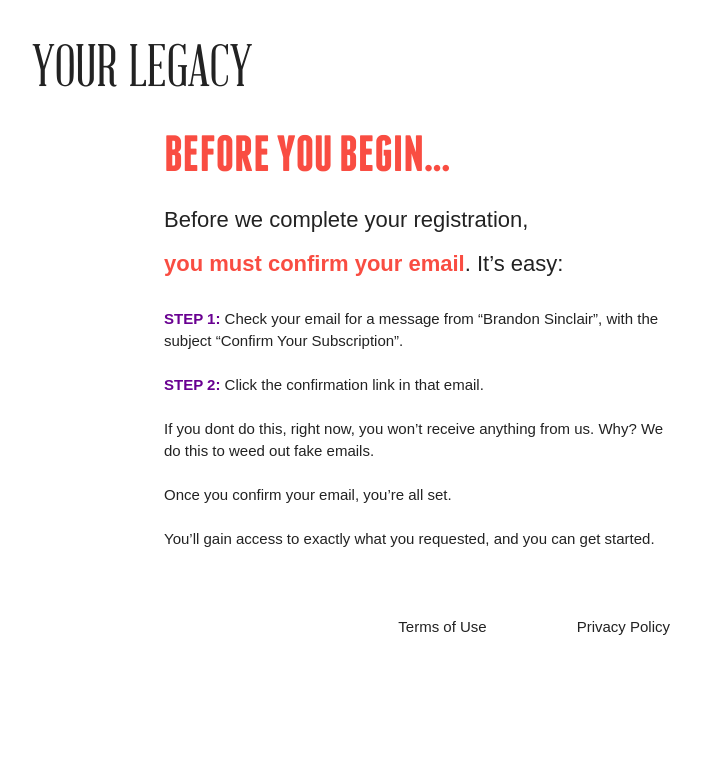
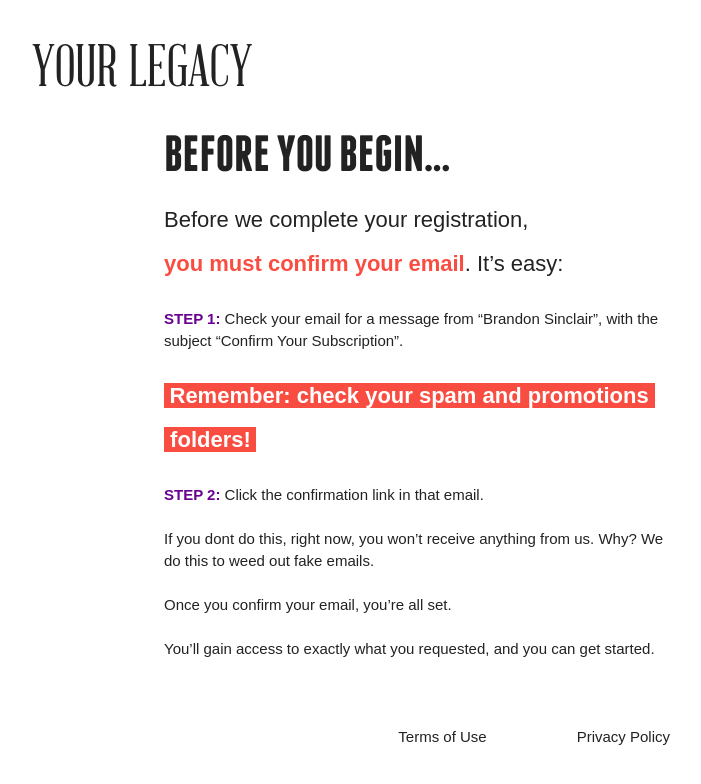
Before and after one commit to yourlegacy/yourlegacy, a Jekyll site: the page built from _posts/static/0100-01-01-confirm-email.html, in a window 1280 px wide. Shown: the top 784 px of the page, without its empty margins (498-1199 px from the left). Built offline with Jekyll 4.4.1, drawn with Linux system fonts in a browser that asks for light colours; nearby versions of some CDN libraries; some web fonts are replaced; comment, search, counter and statistics services are not loaded.

Commit message:
updated confirm email page w spam filter notification

```diff
--- a/_posts/static/0100-01-01-confirm-email.html
+++ b/_posts/static/0100-01-01-confirm-email.html
@@ -20,9 +20,10 @@ title: Confirm Email
 			</div>
 		</div>
 		<div class="g-6">
-			<h2 class="red">Before You Begin...</h2>
+			<h2>Before You Begin...</h2>
 			<p class="lead">Before we complete your registration,<br> <strong class="red">you must confirm your email</strong>. It’s easy:</p>
 			<p><strong class="purple">STEP 1:</strong> Check your email for a message from “Brandon Sinclair”, with the subject “Confirm Your Subscription”.</p>
+			<p class="lead"><strong class="white bg-red highlight">Remember: check your spam and promotions&nbsp; &nbsp;folders!</strong></p>
 			<p><strong class="purple">STEP 2:</strong> Click the confirmation link in that email.</p>
 			<p>If you dont do this, right now, you won’t receive anything from us. Why? We do this to weed out fake emails.</p>
 			<p>Once you confirm your email, you’re all set.</p>
--- a/css/sass/_layout/_colors.scss
+++ b/css/sass/_layout/_colors.scss
@@ -50,9 +50,9 @@
 	color: $black;
 }
 
-.highlight-black {
-    display: inline-block;
-    background: $black;
+.highlight {
+    padding-left: $base / 4;
+    padding-right: $base / 4;
 }
 
 
```
Also changed, not shown: css/style.css.
